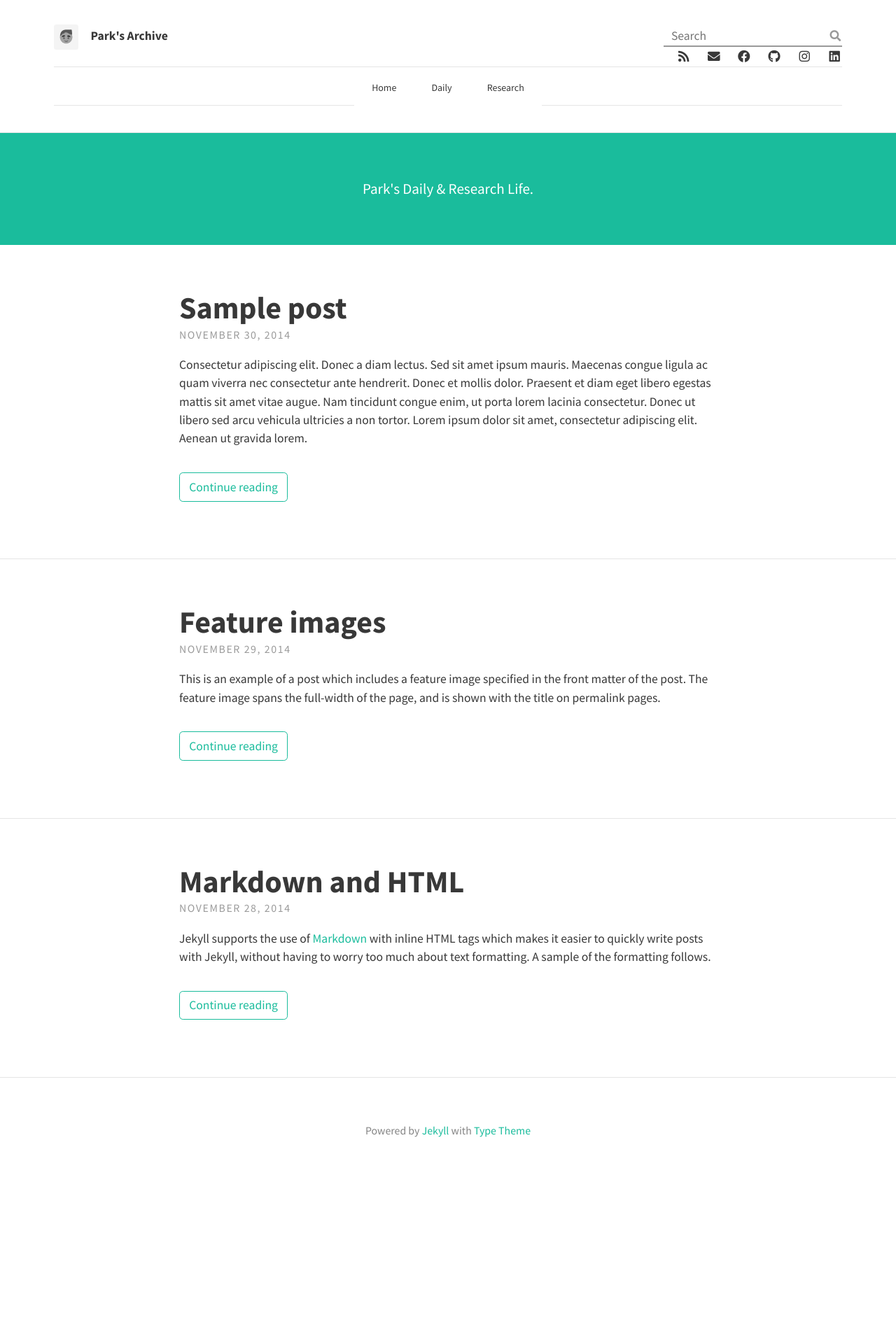
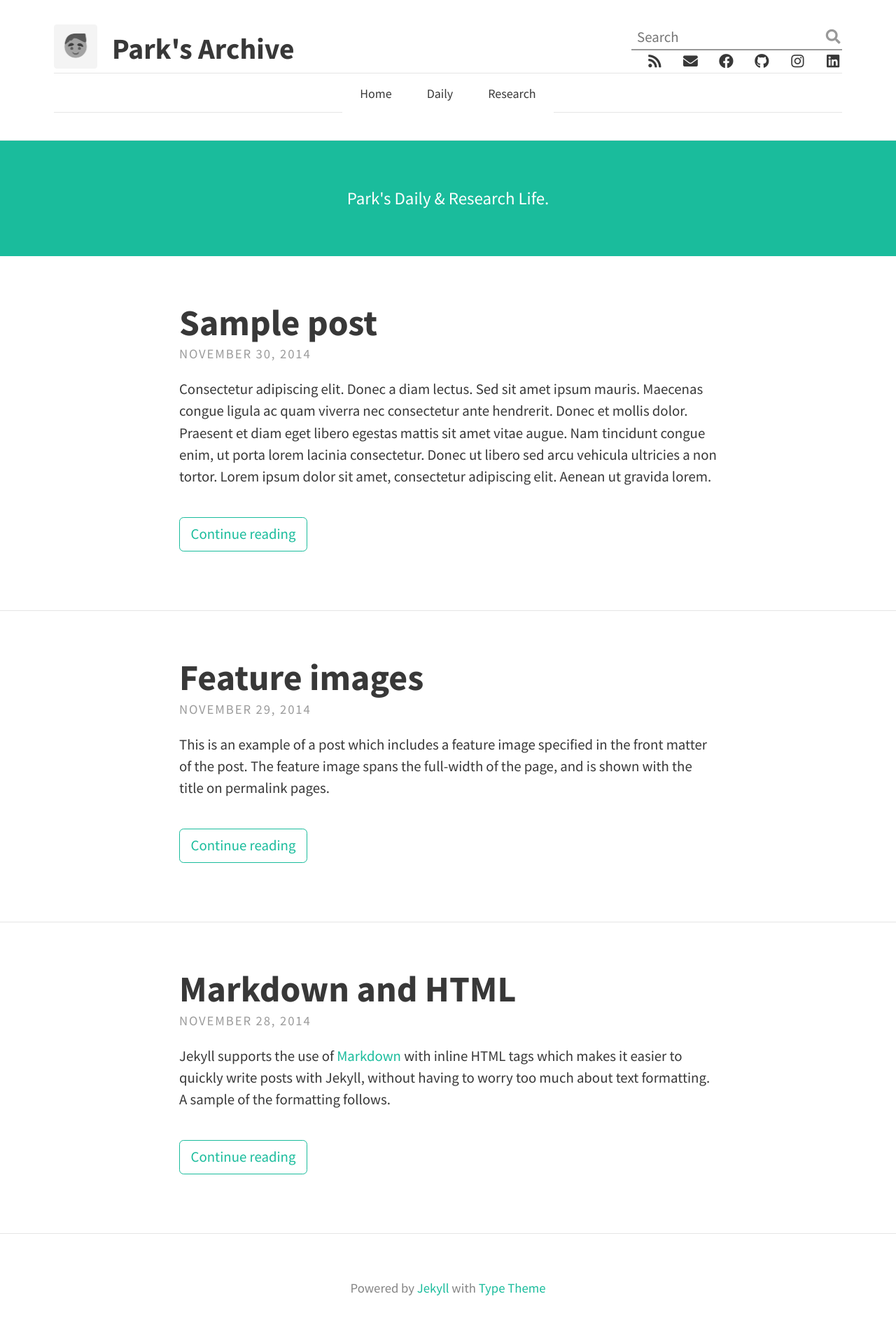
Before and after one commit to jhyun0919/jhyun0919.github.io, a Jekyll site: the page built from index.html, in a window 1280 px wide. Shown: the whole page at 70% size. Built offline with Jekyll 4.4.1, drawn with Linux system fonts in a browser that asks for light colours; nearby versions of some CDN libraries; the list of posts is cut into pages by our own code; before the commit the page ends 1692 px from its top, so only the background shows below that.

Commit message:
theme testing

```diff
--- a/_sass/base/_variables.scss
+++ b/_sass/base/_variables.scss
@@ -1,7 +1,7 @@
 // Typography
 $font-family-main: 'Source Sans Pro', Helvetica, Arial, sans-serif !default;
 $font-family-headings: 'Source Sans Pro', Helvetica, Arial, sans-serif !default;
-$font-size: 1.10em !default;
+$font-size: 1.3em !default;
 
 // Padding
 $padding-large: 20% !default;
--- a/_sass/includes/_header.scss
+++ b/_sass/includes/_header.scss
@@ -11,8 +11,8 @@
   }
 
   .avatar {
-    height: 2em;
-    width: 2em;
+    height: 3em;
+    width: 3em;
     float: left;
     margin-top: -3px;
     border-radius: 0.2em;
@@ -22,7 +22,7 @@
   .site-title {
     float: left;
     font-weight: bold;
-    font-size: 1em;
+    font-size: 2em;
     line-height: 1.5;
   }
 
@@ -83,7 +83,7 @@
 
     button {
        border: none;
-       font-size: 0.9em;
+       font-size: 1.3 em;
        background-color: $brand-color;
        color: $search-color;
     }
@@ -95,7 +95,7 @@
     border-bottom: 1px solid $border-color;
     margin:0 auto;
     padding:0;
-    font-size:14px;
+    font-size:18px;
     text-align: center;
     clear:left;
     display: inline-block;
@@ -169,7 +169,7 @@
     .site-category li ul a{
     display:block;
     height:50px;
-    font-size:12px;
+    font-size:18px;
     font-style:normal;
     margin:0px;
     padding:0px 0px 0px 15px;
```
Also changed, not shown: 2 other files.
